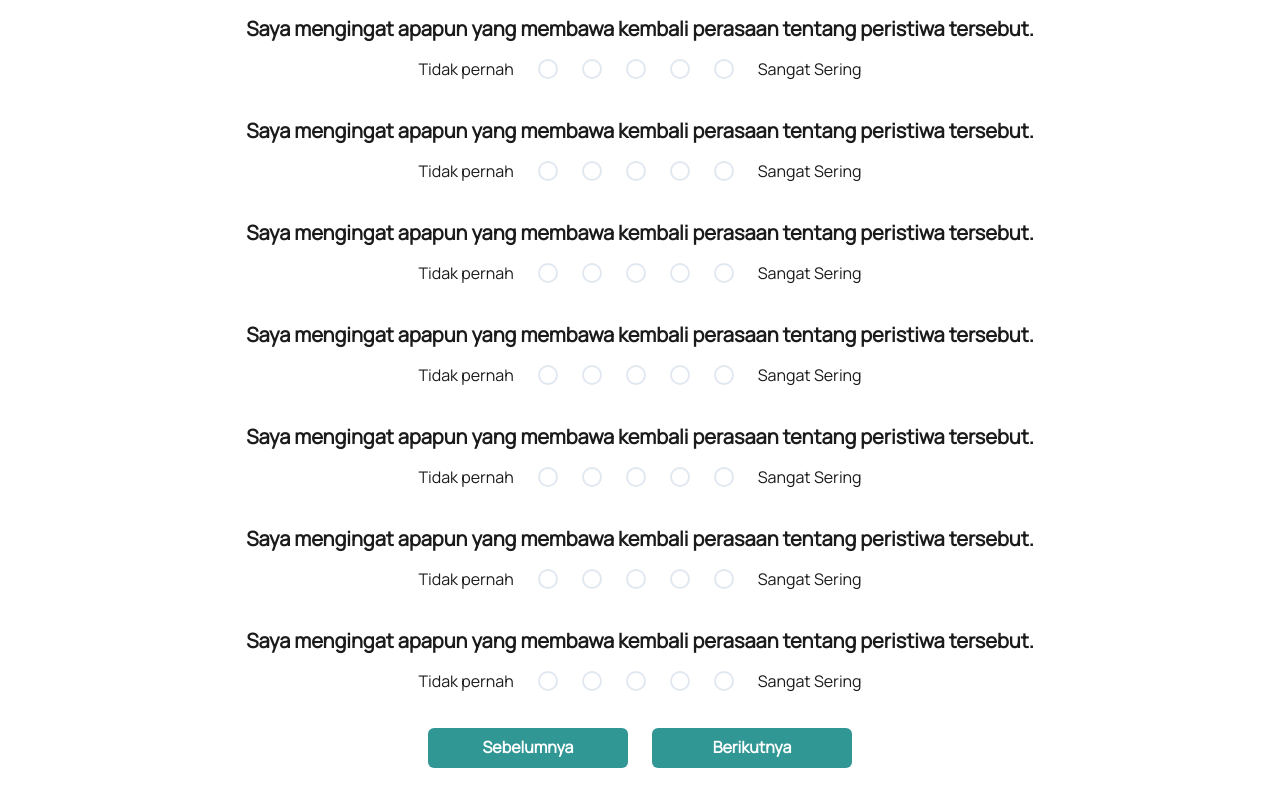
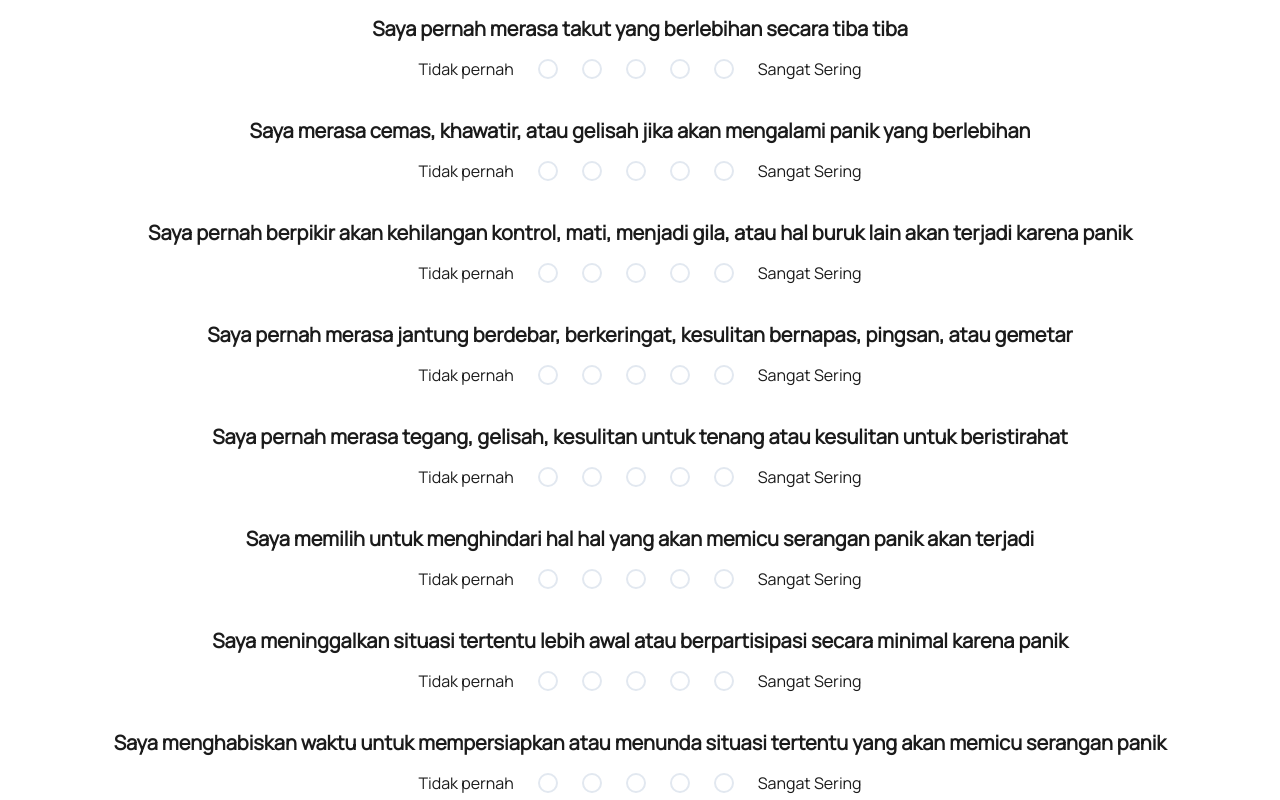
Before and after one commit to ardyutama/anxietest-frontend, a React (Create React App) app: page /test in a window 1280 px wide. Both pictures are taken after a click on the button "Berikutnya". Shown: the part 166-966 px from the top of the page. Built offline with nearby package versions, Linux system fonts and the light colour scheme.

Commit message:
Task 2: Component for pagination Fixes #33

```diff
--- a/package.json
+++ b/package.json
@@ -7,12 +7,14 @@
     "@emotion/react": "^11.9.0",
     "@emotion/styled": "^11.8.1",
     "@fontsource/manrope": "^4.5.10",
+    "@reduxjs/toolkit": "^1.8.2",
     "@testing-library/jest-dom": "^5.16.4",
     "@testing-library/react": "^13.3.0",
     "@testing-library/user-event": "^13.5.0",
     "framer-motion": "^6.3.10",
     "react": "^18.1.0",
     "react-dom": "^18.1.0",
+    "react-redux": "^8.0.2",
     "react-router-dom": "^6.3.0",
     "react-scripts": "5.0.1",
     "web-vitals": "^2.1.4"
--- a/src/components/Form/index.jsx
+++ b/src/components/Form/index.jsx
@@ -1,7 +1,7 @@
 import { Box, Heading, Radio, RadioGroup, Stack, Text } from "@chakra-ui/react";
 import React from "react";
 
-const Form = () => {
+const Form = ({ question, name, handleChange }) => {
   return (
     <div>
       <Box
@@ -14,17 +14,16 @@ const Form = () => {
         mt={8}
       >
         <Heading as="h3" size="md" mb={4}>
-          Saya mengingat apapun yang membawa kembali perasaan tentang peristiwa
-          tersebut.
+          {question}
         </Heading>
-        <RadioGroup>
-          <Stack direction="row" spacing='24px'>
+        <RadioGroup id={name} defaultValue="0">
+          <Stack direction="row" spacing="24px">
             <Text>Tidak pernah</Text>
-            <Radio colorScheme="blackAlpha" size='lg' value="1"/>
-            <Radio colorScheme="blackAlpha" size='lg' value="2"/>
-            <Radio colorScheme="blackAlpha" size='lg' value="3"/>
-            <Radio colorScheme="blackAlpha" size='lg' value="4"/>
-            <Radio colorScheme="blackAlpha" size='lg' value="5"/>
+            <Radio name={name} onChange={handleChange} colorScheme="blackAlpha" size="lg" value="1" />
+            <Radio name={name} onChange={handleChange} colorScheme="blackAlpha" size="lg" value="2" />
+            <Radio name={name} onChange={handleChange} colorScheme="blackAlpha" size="lg" value="3" />
+            <Radio name={name} onChange={handleChange} colorScheme="blackAlpha" size="lg" value="4" />
+            <Radio name={name} onChange={handleChange} colorScheme="blackAlpha" size="lg" value="5" />
             <Text>Sangat Sering</Text>
           </Stack>
         </RadioGroup>
--- a/src/components/ProgressBar/index.jsx
+++ b/src/components/ProgressBar/index.jsx
@@ -1,7 +1,7 @@
 import { Box, Progress, Text } from "@chakra-ui/react";
 import React from "react";
 
-const ProgressBar = () => {
+const ProgressBar = ({value}) => {
   return (
     <div>
       <Box
@@ -12,9 +12,9 @@ const ProgressBar = () => {
         alignItems="center"
         justifyContent="center"
       >
-        <Text fontSize="md" me={2}>80%</Text>
+        <Text fontSize="md" me={2}>{value}%</Text>
         <Box w="600px">
-          <Progress colorScheme="gray" value={80} />
+          <Progress colorScheme="gray" value={value} />
         </Box>
       </Box>
     </div>
--- a/src/index.js
+++ b/src/index.js
@@ -6,12 +6,16 @@ import reportWebVitals from './reportWebVitals';
 import { ChakraProvider } from '@chakra-ui/react'
 import { BrowserRouter } from "react-router-dom";
 import theme from './services/theme';
+import { Provider } from 'react-redux';
+import store from './redux/store';
 const root = ReactDOM.createRoot(document.getElementById('root'));
 root.render(
   <React.StrictMode>
     <BrowserRouter>
       <ChakraProvider theme={theme}>
-        <App />
+        <Provider store={store}>
+          <App />
+        </Provider>
       </ChakraProvider>
     </BrowserRouter>
   </React.StrictMode>
--- a/src/pages/test-page/index.jsx
+++ b/src/pages/test-page/index.jsx
@@ -1,14 +1,133 @@
 import { Box, Button, HStack } from "@chakra-ui/react";
-import React from "react";
+import React, { useState } from "react";
 import Form from "../../components/Form";
 import ProgressBar from "../../components/ProgressBar";
 import TitleBar from "../../components/TitleBar";
 
 const TestPage = () => {
+  const quiz = [
+    {
+      title: "GAD",
+      questions: [
+        "Saya sering merasa gugup, gelisah, atau merasa terpojok",
+        "Saya merasa sulit untuk menghentikan atau mengontrol kekhawatiran",
+        "Saya sering merasa sangat khawatir tentang hal-hal yang berbeda",
+        "Saya kesulitan untuk merasa rileks",
+        "Saya sering merasa gelisah sehingga sulit untuk merasa diam",
+        "Saya mudah terganggu atau marah",
+        "Saya sering merasa takut jika sesuatu yang buruk mungkin terjadi",
+      ],
+    },
+    {
+      title: "PAD",
+      questions: [
+        "Saya pernah merasa takut yang berlebihan secara tiba tiba",
+        "Saya merasa cemas, khawatir, atau gelisah jika akan mengalami panik yang berlebihan",
+        "Saya pernah berpikir akan kehilangan kontrol, mati, menjadi gila, atau hal buruk lain akan terjadi karena panik",
+        "Saya pernah merasa jantung berdebar, berkeringat, kesulitan bernapas, pingsan, atau gemetar",
+        "Saya pernah merasa tegang, gelisah, kesulitan untuk tenang atau kesulitan untuk beristirahat",
+        "Saya memilih untuk menghindari hal hal yang akan memicu serangan panik akan terjadi",
+        "Saya meninggalkan situasi tertentu lebih awal atau berpartisipasi secara minimal karena panik",
+        "Saya menghabiskan waktu untuk mempersiapkan atau menunda situasi tertentu yang akan memicu serangan panik",
+        "Saya mendistraksi diri saya agar tidak berpikir tentang serangan panik",
+        "Membutuhkan bantuan untuk mengatasi serangan panik (merokok, minum minuman beralkohol, atau orang lain)",
+      ],
+    },
+    {
+      title: "OCD",
+      questions: [
+        "Saya telah menyimpan banyak benda sehingga menghalangi jalan",
+        "Saya mengecek beberapa hal lebih sering dari yang diperlukan",
+        "Saya kesal ketika ada barang yang tidak teratur",
+        "Saya merasa terpaksa berhitung ketika melakukan sesuatu",
+        "Saya merasa kesulitan untuk menyentuh benda yang telah disentuh oleh orang asing atau orang tertentu",
+        "Saya merasa kesulitan mengontrol pikiran saya",
+        "Saya mengumpulkan barang yang tidak saya perlukan",
+        "Saya berkali-kali mengecek pintu, jendela, lemari, dan lain-lain",
+        "Saya merasa kesal ketika orang lain mengubah cara saya menata benda",
+        "Saya merasa harus mengulang beberapa angka",
+        "Saya terkadang merasa harus membersihkan diri karena merasa terkontaminasi",
+        "Saya merasa kesal akan pikiran menyebalkan yang datang dan tidak sesuai dengan kemauan saya",
+        "Saya menghindari membuang benda-benda karena saya takut akan membutuhkannya lagi",
+        "Saya berulang kali mengecek kompor gas, keran air, dan saklar lampu setelah mematikannya",
+        "Saya membutuhkan barang-barang untuk ditata sesuai dengan kemauan saya",
+        "Saya merasa ada angka baik dan buruk",
+        "Saya mencuci tangan lebih lama dan sering dari seharusnya",
+        "Saya sering mendapat pikiran buruk dan tidak bisa menyingkirkannya",
+      ],
+    },
+    {
+      title: "PTSD",
+      questions: [
+        "Saya mengingat apapun yang membawa kembali perasaan tentang peristiwa tersebut.",
+        "Saya mengalami kesulitan untuk tetap tertidur.",
+        "Saya merasa hal - hal lain terus membuatku memikirkannya.",
+        "Saya merasa kesal dan marah.",
+        "Saya menghindari membiarkan diri saya marah ketika saya memikirkannya atau diingatkan tentang itu.",
+        "Saya memikirkan peristiwa itu ketika saya tidak bermaksud.",
+        "Saya merasa seolah - olah peristiwa itu tidak terjadi atau tidak nyata.",
+        "Saya telah menjauh dari pengingat tentang situasinya.",
+        "Bayangan dan gambar dari peristiwa itu muncul di benak saya.",
+        "Saya menjadi gelisah dan mudah terkejut.",
+        "Saya telah mencoba untuk tidak memikirkan situasinya.",
+        "Saya sadar saya memiliki banyak perasaan tentang apa yang terjadi tetapi saya belum mengatasinya.",
+        "Saya merasa cukup 'Mati rasa' tentang situasinya.",
+        "Saya telah menemukan diri saya bertindak atau merasa seperti saya kembali pada peristiwa itu.",
+        "Saya mengalami kesulitan tidur.",
+        "Saya mengalami gelombang perasaan yang kuat tentang situasi.",
+        "Saya telah mencoba untuk menghapus situasi itu dari ingatan saya.",
+        "Saya kesulitan berkonsentrasi pada hal - hal yang harus saya lakukan.",
+        "Saya mengalami reaksi fisik seperti berkeringat, jantung berdebar, serangan panik ketika mengingat peristiwa tersebut.",
+        "Saya memiliki mimpi tentang situasi itu.",
+        "Saya merasa waspada dan berjuang untuk bersantai.",
+        "Saya mencoba untuk tidak membicarakan situasinya.",
+      ],
+    },
+    {
+      title: "SAD",
+      questions: [
+        "Saya takut pada orang yang berwenang",
+        "Saya merasa terganggu saat muka saya memerah karena malu di depan publik",
+        "Saya merasa takut dengan pesta dan acara sosial lainnya",
+        "Saya menghindari orang yang tidak saya kenal",
+        "Saya takut dikritik",
+        "Saya menghindari melakukan sesuatu atau berbicara dengan orang lain karena takut dipermalukan",
+        "Saya merasa tertekan saat berkeringat di depan orang",
+        "Saya menghindari pergi ke pesta",
+        "Saya menghindari aktivitas yang membuat saya menjadi pusat perhatian",
+        "Saya takut berbicara dengan orang asing",
+        "Saya menghindari memberikan pidato",
+        "Saya akan melakukan apapun untuk menghindar kritikan",
+        "Jantung berdebar-debar mengganggu saya ketika saya berada di sekitar orang-orang",
+        "Saya takut melakukan sesuatu ketika orang mungkin dapat melihat saya",
+        "Salah satu ketakutan terburuk saya adalah terlihat bodoh atau malu",
+        "Saya menghindari berbicara dengan orang-orang yang berwenang",
+        "Gemetar di depan orang lain membuatku sedih",
+      ],
+    },
+  ];
+  const [page, setPage] = useState(0);
+  const [progress, setProgress] = useState(0);
+  const [score, setScore] = useState();
+  const nextPage = () => {
+    setPage(page + 1);
+    setProgress(progress + 100/quiz.length);
+  };
+  const prevPage = () => {
+    setPage(page - 1);
+    setProgress(progress - 100/quiz.length);
+  };
+  const handleChange = (e) => {
+    setScore({
+      ...score,
+      [e.target.name]: e.target.value,
+    });
+    console.log(score);
+  }
   return (
     <div>
       <TitleBar />
-      <ProgressBar />
+      <ProgressBar value={progress}/>
       <Box
         display="flex"
         justifyContent="center"
@@ -16,20 +135,41 @@ const TestPage = () => {
         flexDirection="column"
         mt={2}
       >
-        <Form />
-        <Form />
-        <Form />
-        <Form />
-        <Form />
-        <Form />
-        <Form />
+        {quiz[page].questions.map((question, index) => (
+          <Form key={index} question={question} handleChange={handleChange} name={quiz[page].title+index} />
+        ))}
         <HStack spacing="24px">
-          <Button colorScheme="teal" size="md" width="200px" my={8}>
-            Sebelumnya
-          </Button>
-          <Button colorScheme="teal" size="md" width="200px" my={8}>
-            Berikutnya
-          </Button>
+          {page > 0 && (
+            <Button
+              colorScheme="teal"
+              size="md"
+              width="200px"
+              my={8}
+              onClick={prevPage}
+            >
+              Sebelumnya
+            </Button>
+          )}
+          {page < quiz.length - 1 ? (
+            <Button
+              colorScheme="teal"
+              size="md"
+              width="200px"
+              my={8}
+              onClick={nextPage}
+            >
+              Berikutnya
+            </Button>
+          ) : (
+            <Button
+              colorScheme="teal"
+              size="md"
+              width="200px"
+              my={8}
+            >
+              Lihat Hasil
+            </Button>
+          )}
         </HStack>
       </Box>
     </div>
--- /dev/null
+++ b/src/redux/store.js
@@ -0,0 +1,8 @@
+import {configureStore} from '@reduxjs/toolkit';
+
+export default configureStore({
+  reducer: {
+    // reducer
+
+  },
+});
```
Also changed, not shown: 2 other files (tests, documents, lock files or other folders).
